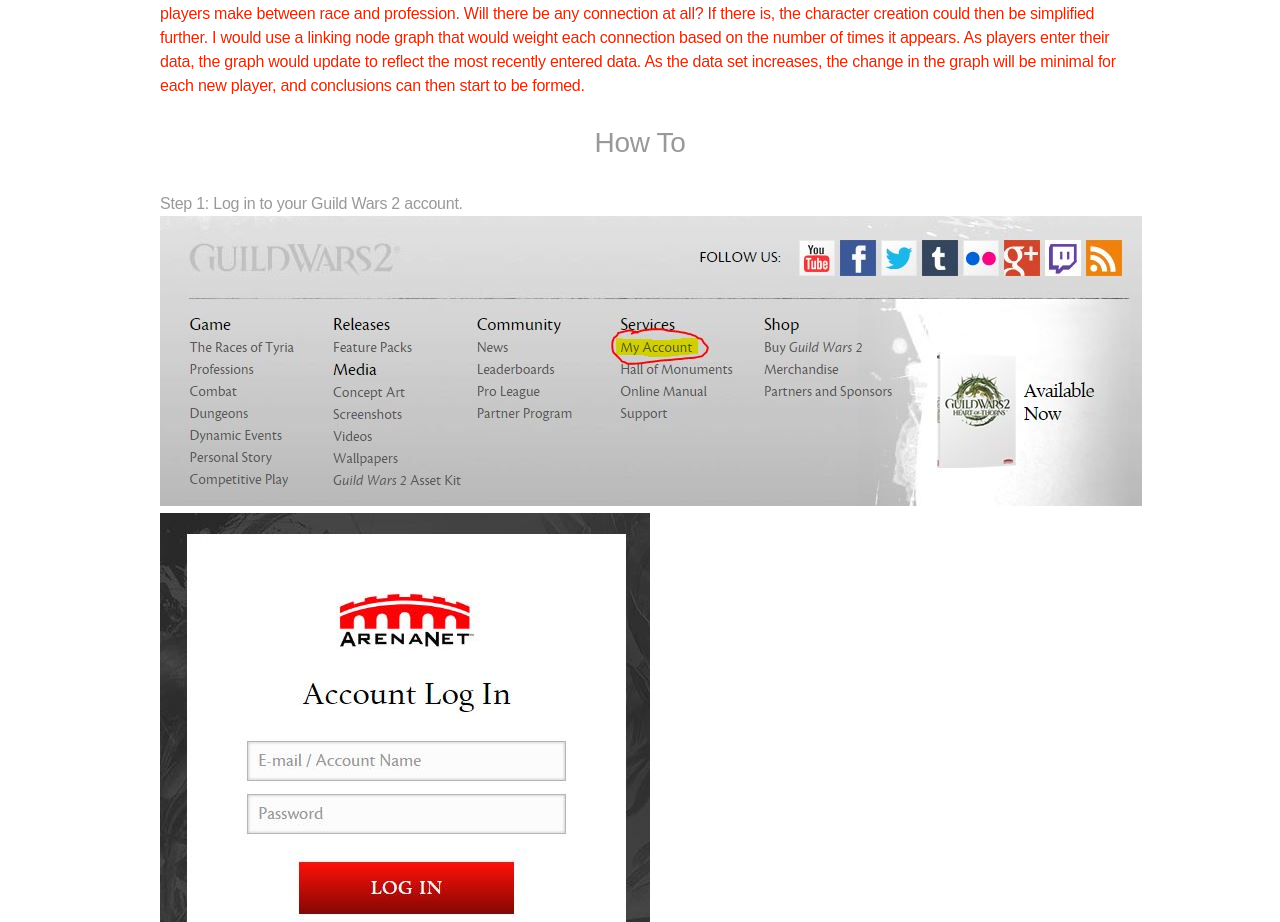
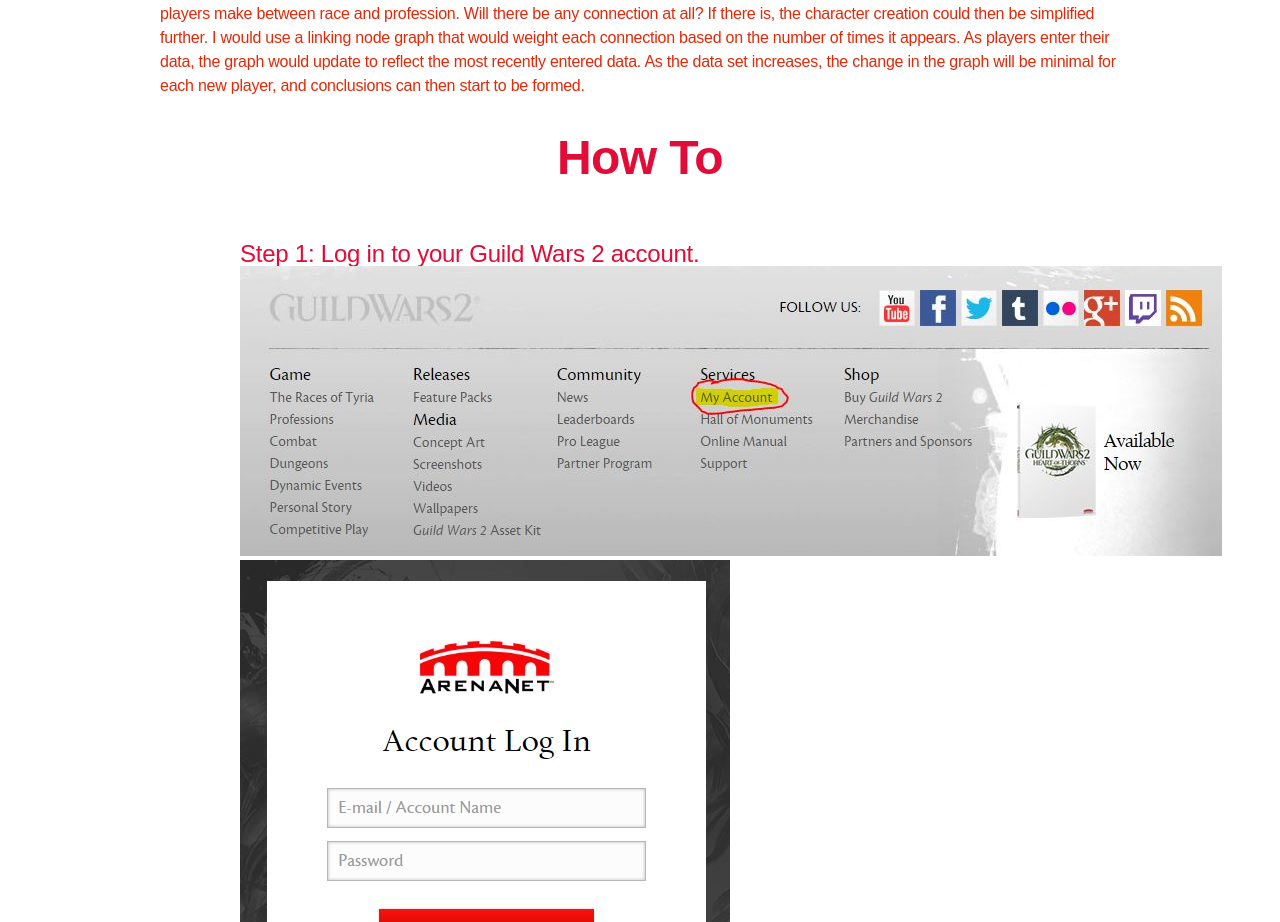
Before and after one commit to heartslash2/heartslash2.github.io, a plain HTML site: page index.html in a window 1280 px wide. Shown: the part 1722-2644 px from the top of the page. Drawn offline with Linux system fonts and the light colour scheme.

Commit message:
edit colors and font size for how_to

```diff
--- a/assets/css/main.css
+++ b/assets/css/main.css
@@ -269,6 +269,18 @@
 		font-weight: bold;
 	}
 
+/* How_to */
+	#how_to {
+		color: #e10c37;
+		font-size: 1.5em;
+	}
+
+	#how_to h2 {
+		font-weight: bold;
+		font-size: 2em;
+	}
+
+
 /* Header */
 	#header {
 		background-color: transparent;
```
